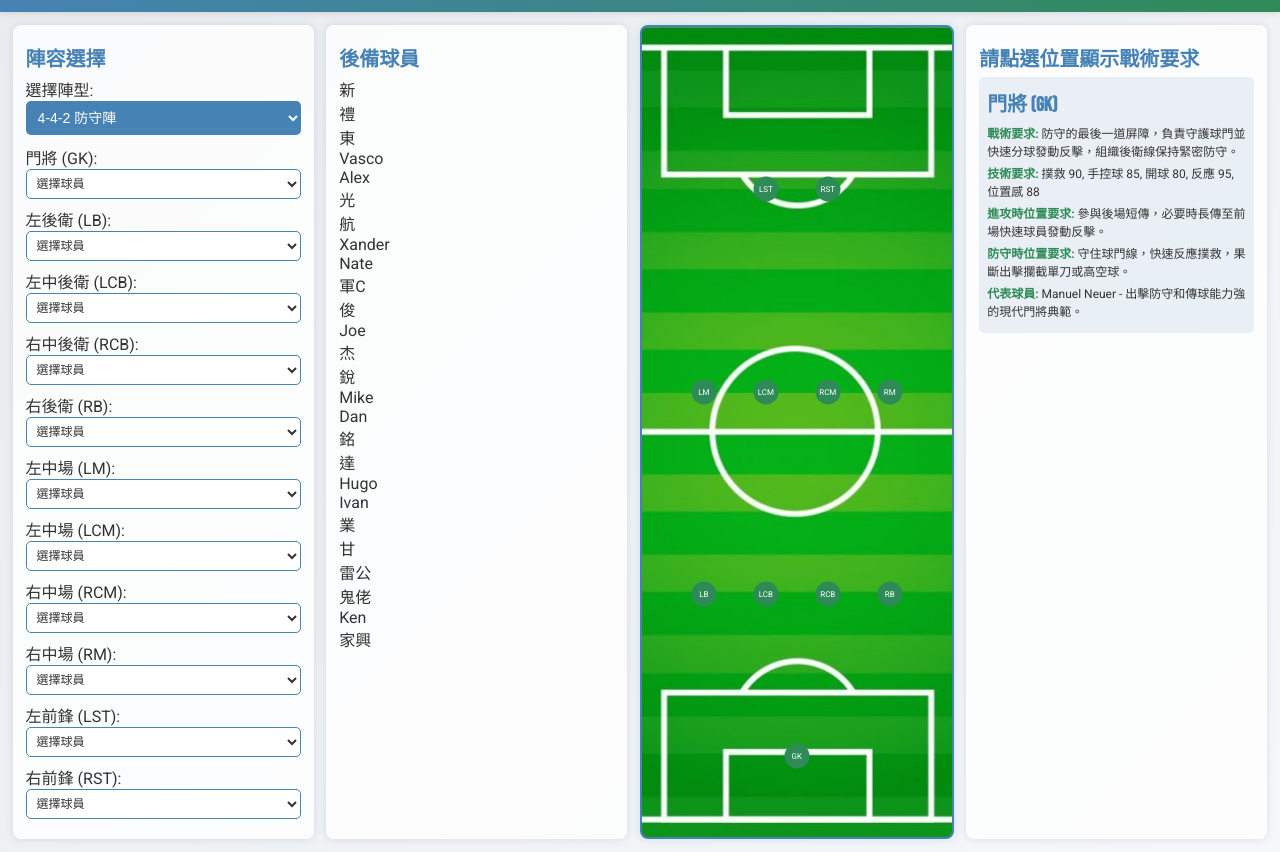
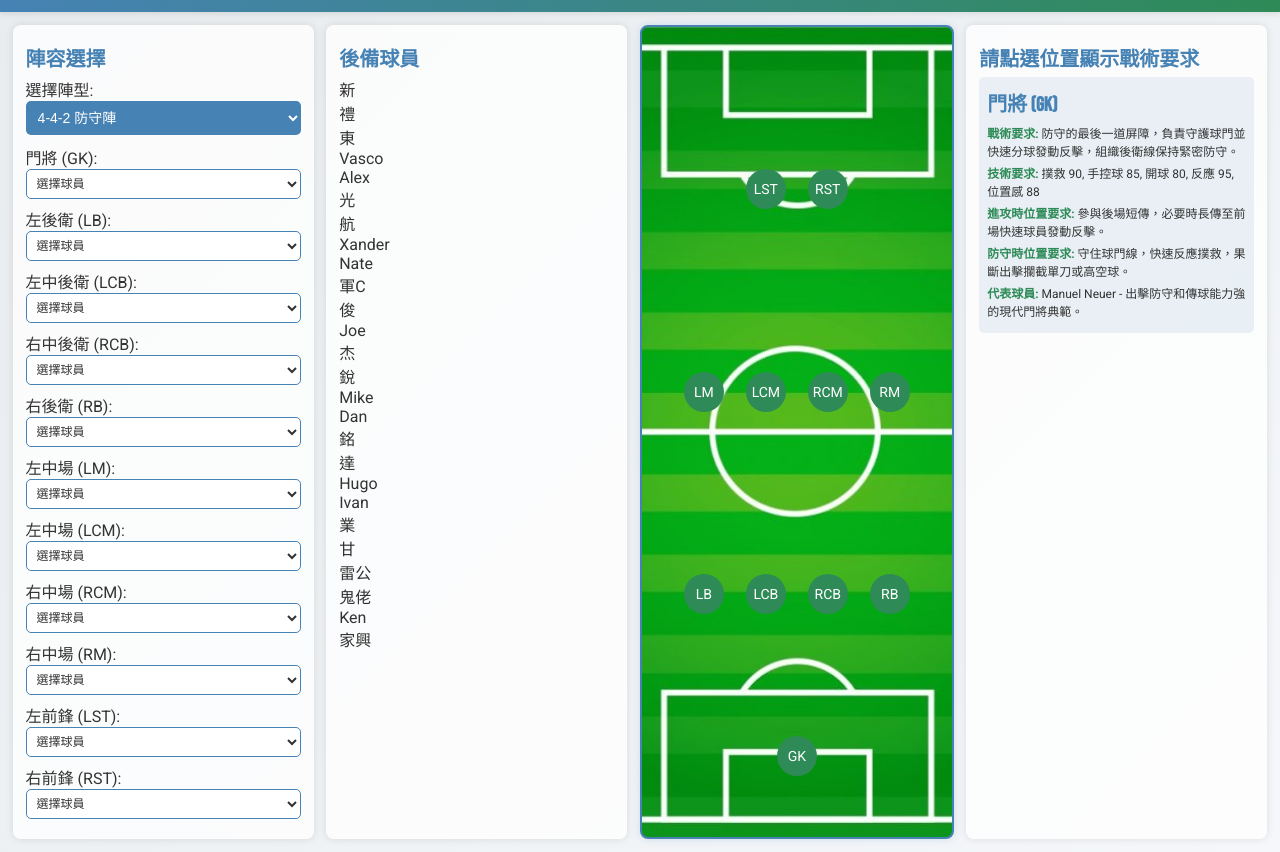
Before and after one commit to caneswst/Falcon352, a plain HTML site: page index.html in a window 1280 px wide. Shown: the part 73-925 px from the top of the page. Drawn offline with Linux system fonts and the light colour scheme.

Commit message:
Update index.html

```diff
--- a/index.html
+++ b/index.html
@@ -75,15 +75,15 @@
         }
 .player {
     position: absolute;
-    width: clamp(18px, 2vw, 25px); /* 進一步縮小球員尺寸 */
-    height: clamp(18px, 2vw, 25px);
+    width: clamp(25px, 3.5vw, 40px); /* 放大球員尺寸 */
+    height: clamp(25px, 3.5vw, 40px);
     background: #2e8b57;
     border-radius: 50%;
     color: #fff;
     text-align: center;
-    line-height: clamp(18px, 2vw, 25px);
+    line-height: clamp(25px, 3.5vw, 40px);
     cursor: pointer;
-    font-size: clamp(5px, 0.8vw, 8px); /* 縮小字體 */
+    font-size: clamp(8px, 1.5vw, 14px); /* 放大字體 */
     transition: transform 0.3s, box-shadow 0.3s;
     transform: translate(-50%, -50%);
 }
```
